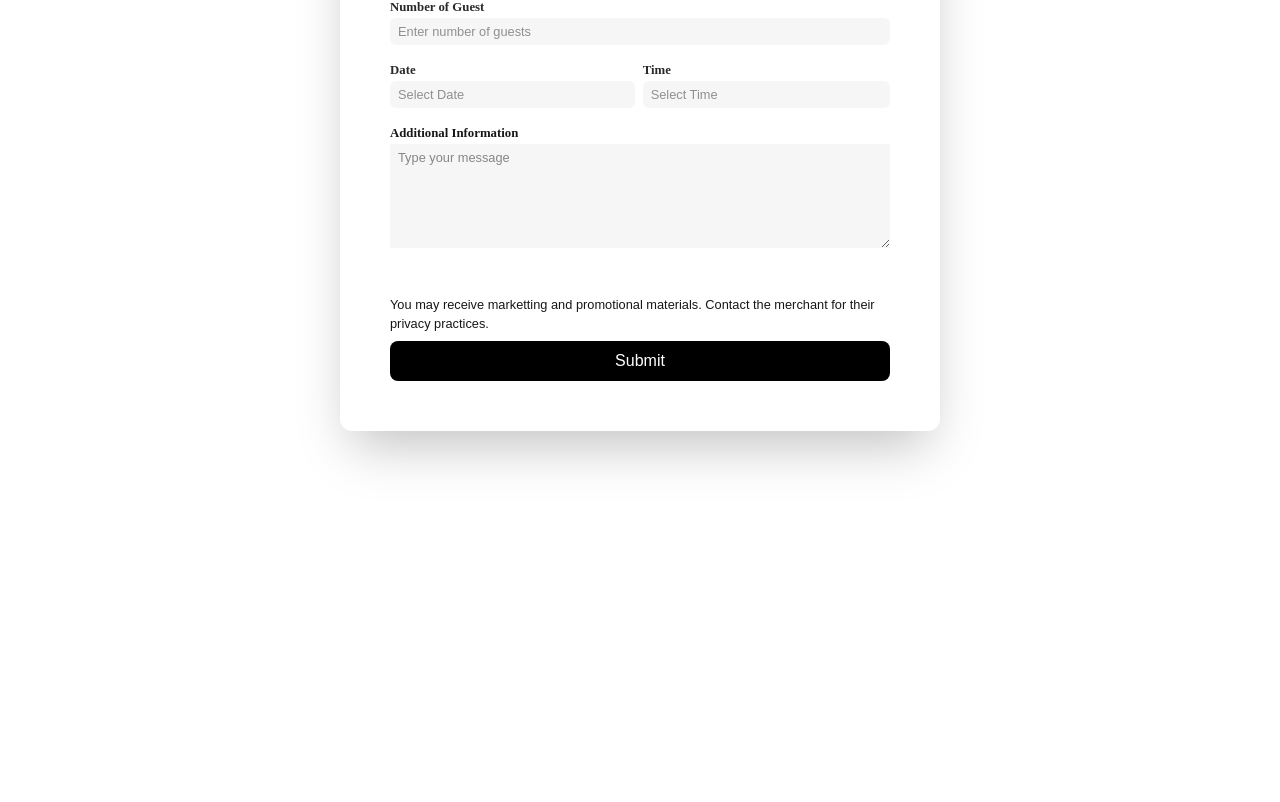
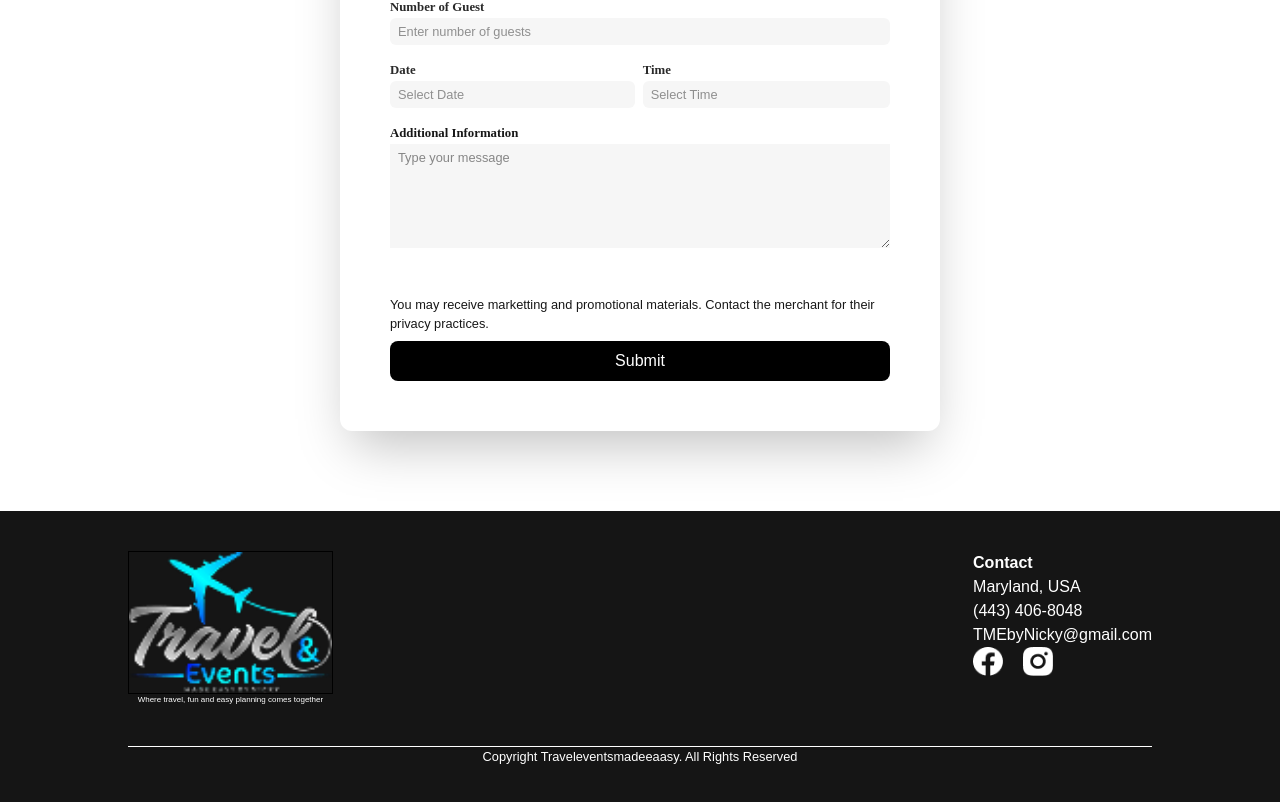
Before and after one commit to TheEldaps/Travel-Events, a Next.js app: page / in a window 1280 px wide. Shown: the part 6328-7130 px from the top of the page. Before the commit the page ends 6839 px from the top, so only its background shows below. Built offline with nearby package versions, Linux system fonts and the light colour scheme.

Commit message:
Style footer section

```diff
--- a/app/components/FooterSection.tsx
+++ b/app/components/FooterSection.tsx
@@ -1,29 +1,34 @@
 import Image from 'next/image'
+import Link from 'next/link'
+import Logo from '../../public/Logo.png'
 import InstagramLogo from '../../public/InstagramLogo.png'
 import FacebookLogo from '../../public/FacebookLogo.png'
 
 export default function FooterSection() {
     return (
-        <section>
-
-            <div>
-                <Image src='' width='300' height='300' alt='Website logo' />
-                <p className='text-[0.5rem]'>Where travel, fun and easy planning comes together</p>
+        <section className='bg-[#151515] text-white px-[10%] py-[40px]'>
+            <section className='flex justify-between mb-10'>
+                <div className='w-[20%] '>
+                    <Image src={Logo} width='300' height='300' alt='Website logo' className=' border border-black' />
+                    <p className='text-[0.5rem]  text-center '>Where travel, fun and easy planning comes together</p>
                 </div>
-            <div>
-                <h3>Contact</h3>
+                <div className=''>
+                    <h3 className='font-bold'>Contact</h3>
                     <ul>
                         <li>Maryland, USA</li>
                         <li>(443) 406-8048</li>
                         <li>TMEbyNicky@gmail.com</li>
                     </ul>
-                <div>
-                    <Image src={FacebookLogo} width='200' height='200' alt='facebook logo' />
-                    <Image src={InstagramLogo} width='200' height='200' alt='Instagram
-                    logo' />
+                    <div className='flex gap-5'>
+                        <Link href='www.facebook.com'><Image src={FacebookLogo} width='200' height='200' alt='facebook logo' className='w-[30px] h-auto' /></Link>
+                        <Link href='www.instagram.com'><Image src={InstagramLogo} width='200' height='200' alt='Instagram
+                    logo' className='w-[30px] h-auto' /></Link>
                     </div>
                 </div>
-
+            </section>
+            <section className='border-t border-white'>
+                <p className='text-center text-[0.8rem]'>Copyright Traveleventsmadeeaasy. All Rights Reserved</p>
+            </section>
         </section>
     )
 }
--- a/app/page.tsx
+++ b/app/page.tsx
@@ -6,6 +6,7 @@ import ServiceSection from "./components/ServiceSection";
 import TestimonialsSection from "./components/TestimonialsSection";
 import JourneySection from "./components/JourneySection";
 import RequestQuoteSection from "./components/RequestQuoteSection";
+import FooterSection from "./components/FooterSection";
 
 export default function Home() {
   return (
@@ -18,6 +19,7 @@ export default function Home() {
       <TestimonialsSection />
       <JourneySection />
       <RequestQuoteSection />
+      <FooterSection />
     </>
   );
 }
```
Lines whose indentation alone changed are shown as unchanged.
